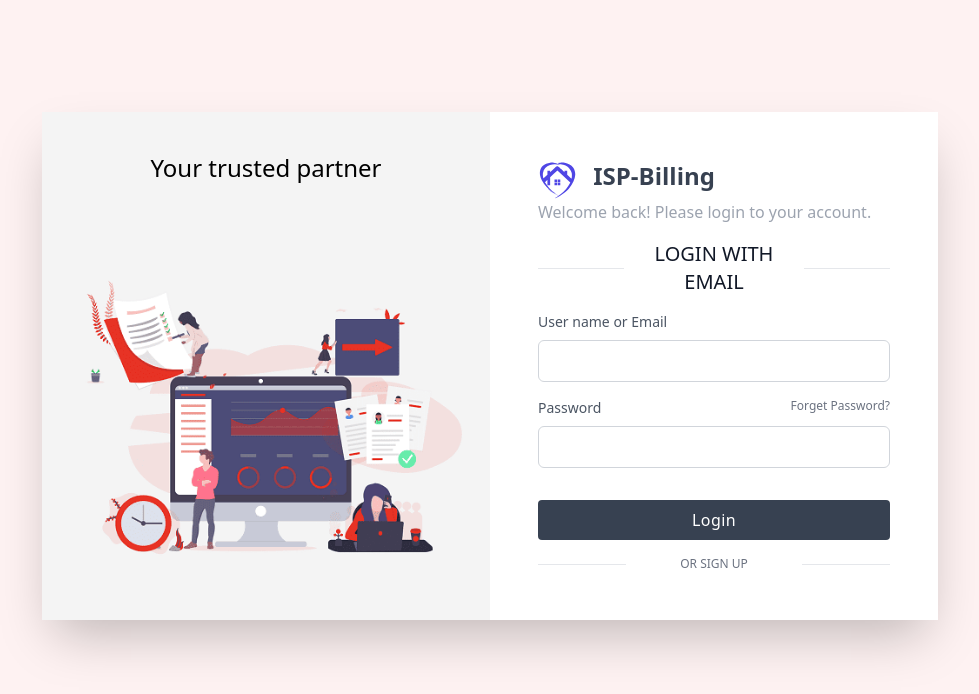
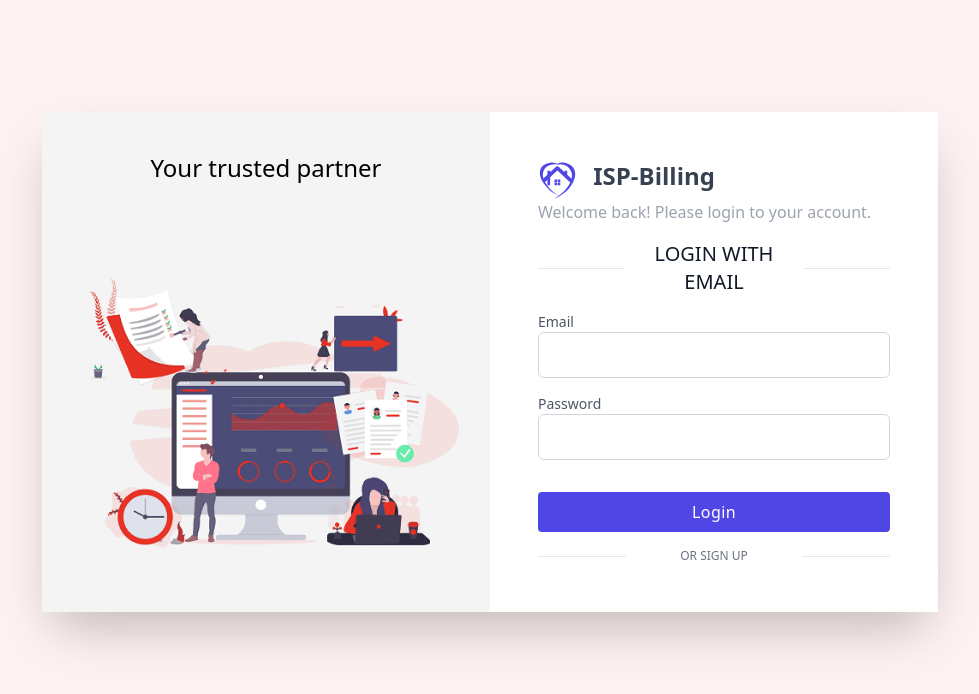
Before and after one commit to nazmuldipu/isp_billing_front, a React (Create React App) app: page /login in a window 1280 px wide. Shown: the top 694 px of the page, without its empty margins (150-1129 px from the left). Built offline with nearby package versions, Linux system fonts and the light colour scheme.

Commit message:
login form activated

```diff
--- a/src/App.js
+++ b/src/App.js
@@ -8,12 +8,14 @@ import LoginPage from './features/auth/loginPage'
 import NotFound from './containers/notFound';
 import RegistrationPage from './features/auth/registrationPage';
 import DashboardRouter from './containers/dashboard/routes';
+import ProtectedRoute from "./services/protectedRoutes";
 
 function App() {
   return (
     <React.Fragment>
       <Switch>
-        <Route path="/dashboard" component={DashboardRouter} />
+      <ProtectedRoute path="/dashboard" component={DashboardRouter} />
+        {/* <Route path="/dashboard" component={DashboardRouter} /> */}
         <Route path="/login" component={LoginPage} />
         <Route path="/register" component={RegistrationPage} />
         <Route path="/not-found" component={NotFound} />
--- a/src/components/navbar.jsx
+++ b/src/components/navbar.jsx
@@ -3,40 +3,44 @@ import { Popover, Transition } from '@headlessui/react'
 import {
     BookmarkAltIcon,
     CalendarIcon,
-    ChartBarIcon,
-    CursorClickIcon,
     MenuIcon,
     PhoneIcon,
     PlayIcon,
     RefreshIcon,
     ShieldCheckIcon,
     SupportIcon,
-    ViewGridIcon,
     XIcon,
+    TemplateIcon
 } from '@heroicons/react/outline'
 import { ChevronDownIcon } from '@heroicons/react/solid'
 import { Link } from "react-router-dom";
 
 const solutions = [
     {
-        name: 'Analytics',
-        description: 'Get a better understanding of where your traffic is coming from.',
-        href: '#',
-        icon: ChartBarIcon,
+        name: 'Dashboard',
+        description: 'Get the full control from your dashboard.',
+        href: '/dashboard',
+        icon: TemplateIcon,
     },
-    {
-        name: 'Engagement',
-        description: 'Speak directly to your customers in a more meaningful way.',
-        href: '#',
-        icon: CursorClickIcon,
-    },
-    { name: 'Security', description: "Your customers' data will be safe and secure.", href: '#', icon: ShieldCheckIcon },
-    {
-        name: 'Integrations',
-        description: "Connect with third-party tools that you're already using.",
-        href: '#',
-        icon: ViewGridIcon,
-    },
+    // {
+    //     name: 'Analytics',
+    //     description: 'Get a better understanding of where your traffic is coming from.',
+    //     href: '#',
+    //     icon: ChartBarIcon,
+    // },
+    // {
+    //     name: 'Engagement',
+    //     description: 'Speak directly to your customers in a more meaningful way.',
+    //     href: '#',
+    //     icon: CursorClickIcon,
+    // },
+    // { name: 'Security', description: "Your customers' data will be safe and secure.", href: '#', icon: ShieldCheckIcon },
+    // {
+    //     name: 'Integrations',
+    //     description: "Connect with third-party tools that you're already using.",
+    //     href: '#',
+    //     icon: ViewGridIcon,
+    // },
     {
         name: 'Automations',
         description: 'Build strategic funnels that will drive your customers to convert',
--- /dev/null
+++ b/src/features/auth/loginForm.jsx
@@ -0,0 +1,62 @@
+import Joi from "joi-browser";
+import React from "react";
+import { Link } from "react-router-dom";
+
+import useForm from "../../components/ui/forms/userForm";
+
+const LoginForm = ({ onSubmit, error, loading }) => {
+    const schema = {
+        email: Joi.string().email({ minDomainAtoms: 2 }).required().label("Email"),
+        password: Joi.string().min(5).required().label("Password"),
+    };
+
+    const { data, renderInput, renderButton, validateSubmit } = useForm({
+        schema,
+    });
+
+    const handleSubmit = (e) => {
+        e.preventDefault();
+        if (validateSubmit(e)) {
+            onSubmit(data);
+        }
+    };
+
+    return (
+        <div className="">
+            <div className="grid grid-flow-col auto-cols-max">
+                <a href="/" className="inline-block">
+                    <span className="sr-only">Workflow</span>
+                    <img
+                        className="h-8 w-auto sm:h-10"
+                        src="logo.svg"
+                        alt=""
+                    />
+                </a>
+                <h2 className="text-2xl font-semibold text-gray-700 dark:text-white pl-4">ISP-Billing</h2>
+            </div>
+            <p className="text-base text-gray-400 dark:text-gray-200">Welcome back! Please login to your account.</p>
+            <div className="flex items-center justify-between mt-4">
+                <span className="w-1/5 border-b dark:border-gray-600 lg:w-1/4"></span>
+                <div className="text-xl text-center text-gray-900 uppercase dark:text-gray-400">login with email</div>
+                <span className="w-1/5 border-b dark:border-gray-400 lg:w-1/4"></span>
+            </div>
+
+            <span className="text-base md:text-lg font-medium text-red-500">{error}</span>
+            <form onSubmit={handleSubmit}>
+                {renderInput("email", "Email")}
+                {renderInput("password", "Password", "password")}
+                {renderButton("Login", "primary", "w-full mt-4 md:mt-8", loading)}
+            </form>
+
+
+            <div className="flex items-center justify-between mt-4">
+                <span className="w-1/5 border-b dark:border-gray-600 md:w-1/4"></span>
+                <Link to="/register" className="text-xs text-gray-500 uppercase dark:text-gray-400 hover:underline"> or sign up </Link>
+
+                <span className="w-1/5 border-b dark:border-gray-600 md:w-1/4"></span>
+            </div>
+        </div>
+    );
+};
+
+export default LoginForm;
--- a/src/features/auth/loginPage.jsx
+++ b/src/features/auth/loginPage.jsx
@@ -1,7 +1,26 @@
-import React from 'react';
-import { Link } from "react-router-dom";
+import React, { useEffect } from 'react';
+import { useHistory } from "react-router-dom";
+import { useDispatch, useSelector } from "react-redux";
+import { login } from './authSlice';
+import LoginForm from './loginForm';
 
 const LoginPage = () => {
+    const history = useHistory();
+    const dispatch = useDispatch();
+    const error = useSelector((state) => state.auth.error);
+    const busy = useSelector((state) => state.auth.loading);
+    const token = useSelector((state) => state.auth.token);
+
+    useEffect(() => {
+        if (token) {
+            history.push("/dashboard");
+        }
+    }, [token, history]);
+
+    function handleSubmit(event) {
+        dispatch(login(event));
+    }
+
     return (
         <div className="absolute w-full h-full bg-red-50 overflow-hidden" >
             <div className="max-w-full md:max-w-4xl mx-auto mt-10 md:mt-28 shadow-2xl overflow-hidden">
@@ -10,52 +29,10 @@ const LoginPage = () => {
                         <h1 className="font-light text-2xl text-center pt-10">Your trusted partner</h1>
                     </div>
                     <div className="w-full bg-white p-4 md:p-12">
-                        <div className="grid grid-flow-col auto-cols-max">
-                            <a href="/" className="inline-block">
-                                <span className="sr-only">Workflow</span>
-                                <img
-                                    className="h-8 w-auto sm:h-10"
-                                    src="logo.svg"
-                                    alt=""
-                                />
-                            </a>
-                            <h2 className="text-2xl font-semibold text-gray-700 dark:text-white pl-4">ISP-Billing</h2>
-                        </div>
-
-
-                        <p className="text-base text-gray-400 dark:text-gray-200">Welcome back! Please login to your account.</p>
-                        <div className="flex items-center justify-between mt-4">
-                            <span className="w-1/5 border-b dark:border-gray-600 lg:w-1/4"></span>
-                            <div className="text-xl text-center text-gray-900 uppercase dark:text-gray-400">login with email</div>
-                            <span className="w-1/5 border-b dark:border-gray-400 lg:w-1/4"></span>
-                        </div>
-                        <form >
-                            <div className="mt-4">
-                                <label className="block mb-2 text-sm font-medium text-gray-600 dark:text-gray-200" htmlFor="LoggingEmailAddress">User name or Email</label>
-                                <input id="LoggingEmailAddress" className="block w-full px-4 py-2 text-gray-700 bg-white border border-gray-300 rounded-md dark:bg-gray-800 dark:text-gray-300 dark:border-gray-600 focus:border-blue-500 dark:focus:border-blue-500 focus:outline-none focus:ring" type="email" />
-                            </div>
-
-                            <div className="mt-4">
-                                <div className="flex justify-between">
-                                    <label className="block mb-2 text-sm font-medium text-gray-600 dark:text-gray-200" htmlFor="loggingPassword">Password</label>
-                                    <Link to="/forgot-password" className="text-xs text-gray-500 dark:text-gray-300 hover:underline"> Forget Password?</Link>
-                                </div>
-
-                                <input id="loggingPassword" className="block w-full px-4 py-2 text-gray-700 bg-white border border-gray-300 rounded-md dark:bg-gray-800 dark:text-gray-300 dark:border-gray-600 focus:border-blue-500 dark:focus:border-blue-500 focus:outline-none focus:ring" type="password" />
-                            </div>
-
-                            <div className="mt-8">
-                                <button className="w-full px-4 py-2 tracking-wide text-white transition-colors duration-200 transform bg-gray-700 rounded hover:bg-gray-600 focus:outline-none focus:bg-gray-600">
-                                    Login
-                                </button>
-                            </div>
-                        </form>
-                        <div className="flex items-center justify-between mt-4">
-                            <span className="w-1/5 border-b dark:border-gray-600 md:w-1/4"></span>
-                            <Link to="/register" className="text-xs text-gray-500 uppercase dark:text-gray-400 hover:underline"> or sign up </Link>
-
-                            <span className="w-1/5 border-b dark:border-gray-600 md:w-1/4"></span>
-                        </div>
+                        <LoginForm
+                            onSubmit={handleSubmit}
+                            loading={busy}
+                            error={error} />
                     </div>
                 </div>
             </div>
--- a/src/features/auth/registrationPage.jsx
+++ b/src/features/auth/registrationPage.jsx
@@ -1,5 +1,4 @@
 import React, { useEffect } from 'react';
-// import { Link } from "react-router-dom";
 import { useHistory } from "react-router-dom";
 import RegistrationForm from "./registrationForm";
 import { useDispatch, useSelector } from "react-redux";
--- /dev/null
+++ b/src/services/protectedRoutes.jsx
@@ -0,0 +1,28 @@
+import React from "react";
+import { Redirect, Route } from "react-router-dom";
+import { useDispatch, useSelector } from "react-redux";
+import { isAuth } from "../features/auth/authSlice";
+
+const ProtectedRoute = ({ path, component: Component, render, ...rest }) => {
+    const dispatch = useDispatch();
+    const auth = useSelector((state) => isAuth(dispatch, state));
+    return (
+        <Route
+            {...rest}
+            render={(props) => {
+                if (!auth)
+                    return (
+                        <Redirect
+                            to={{
+                                pathname: "/login",
+                                state: { from: props.location },
+                            }}
+                        />
+                    );
+                return Component ? <Component {...props} /> : render(props);
+            }}
+        />
+    );
+};
+
+export default ProtectedRoute;
```
Also changed, not shown: src/containers/dashboard/navbar.jsx (+16 -8 lines), 1 other file (tests, documents, lock files or other folders).
